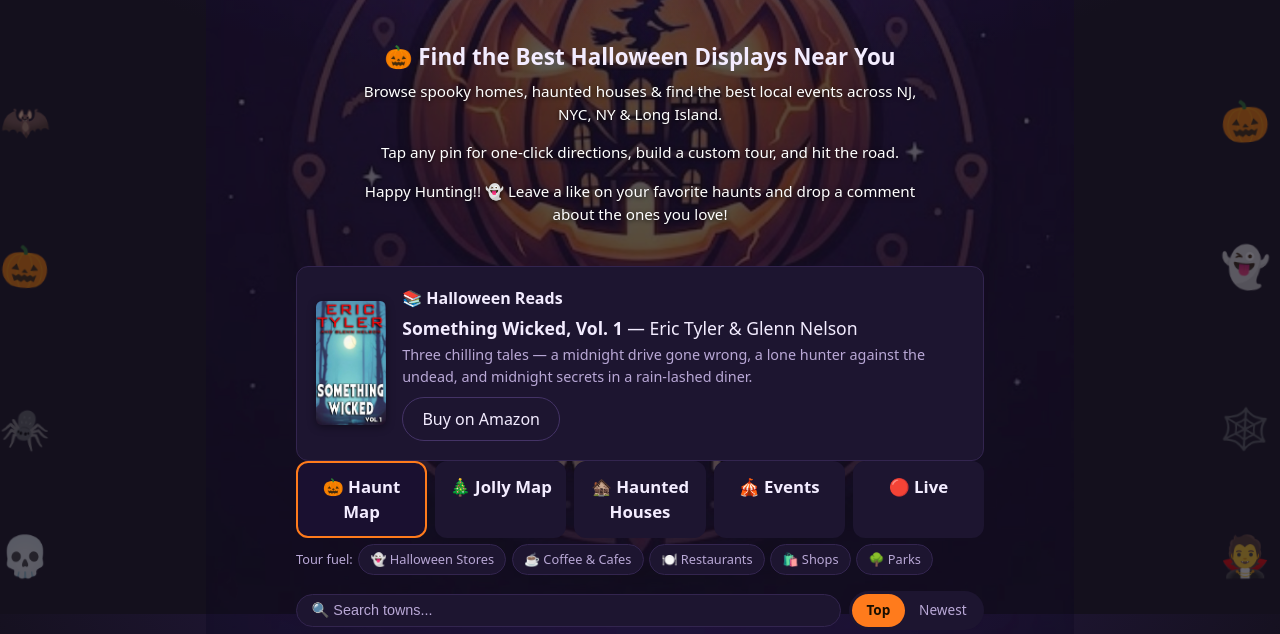
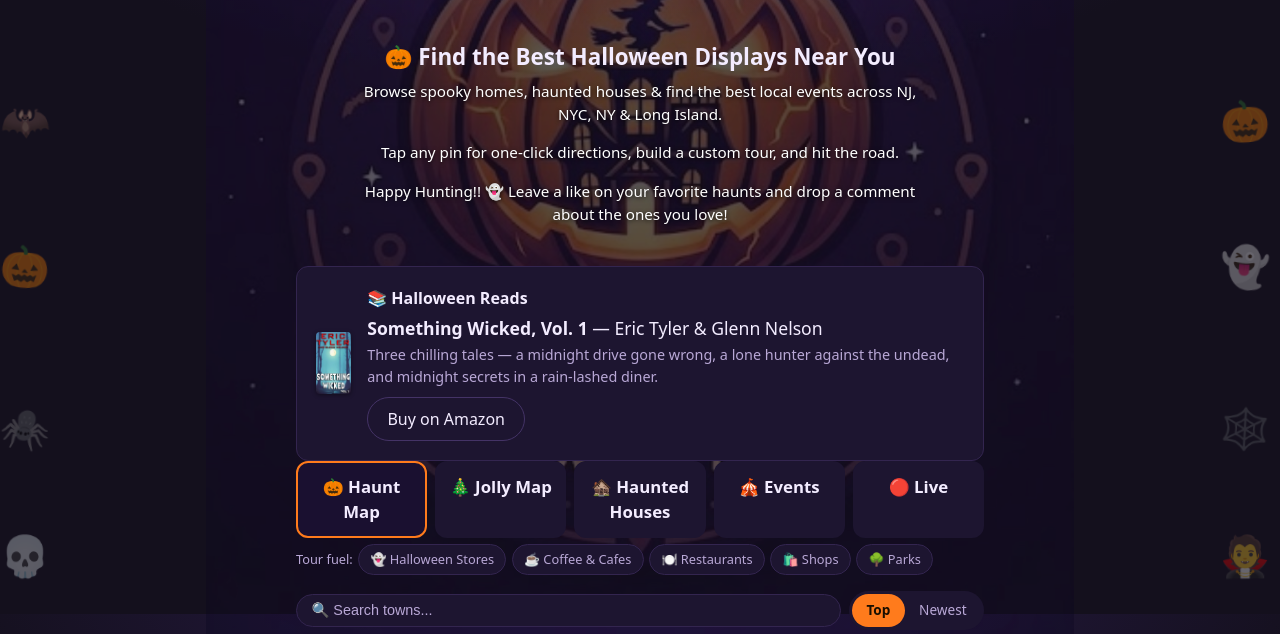
Before and after one commit to SpookyMap/hauntmap, a FastAPI app: page / in a window 1280 px wide. Shown: the part 186-820 px from the top of the page. Run offline with FastAPI, Linux system fonts and the light colour scheme; data that the repository does not hold is empty; some libraries are stand-ins or nearby versions.

Commit message:
Shrink book cover image

```diff
--- a/static/css/style.css
+++ b/static/css/style.css
@@ -125,12 +125,12 @@ a { color: var(--accent); }
   padding: 1.2rem; margin-top: 2rem; display: flex; gap: 1rem; align-items: center;
 }
 .book-cover {
-  flex-shrink: 0; width: 70px;
+  flex-shrink: 0; width: 35px;
   display: flex; align-items: center; justify-content: center;
 }
 .book-cover-img {
-  width: 70px; height: auto; border-radius: 6px;
-  box-shadow: 0 2px 8px rgba(0,0,0,0.4);
+  width: 35px; height: auto; border-radius: 4px;
+  box-shadow: 0 1px 4px rgba(0,0,0,0.4);
 }
 .book-info h3 { margin: 0 0 0.3rem; font-size: 1rem; }
 .book-title { margin: 0 0 0.2rem; font-size: 1.1rem; }
```
